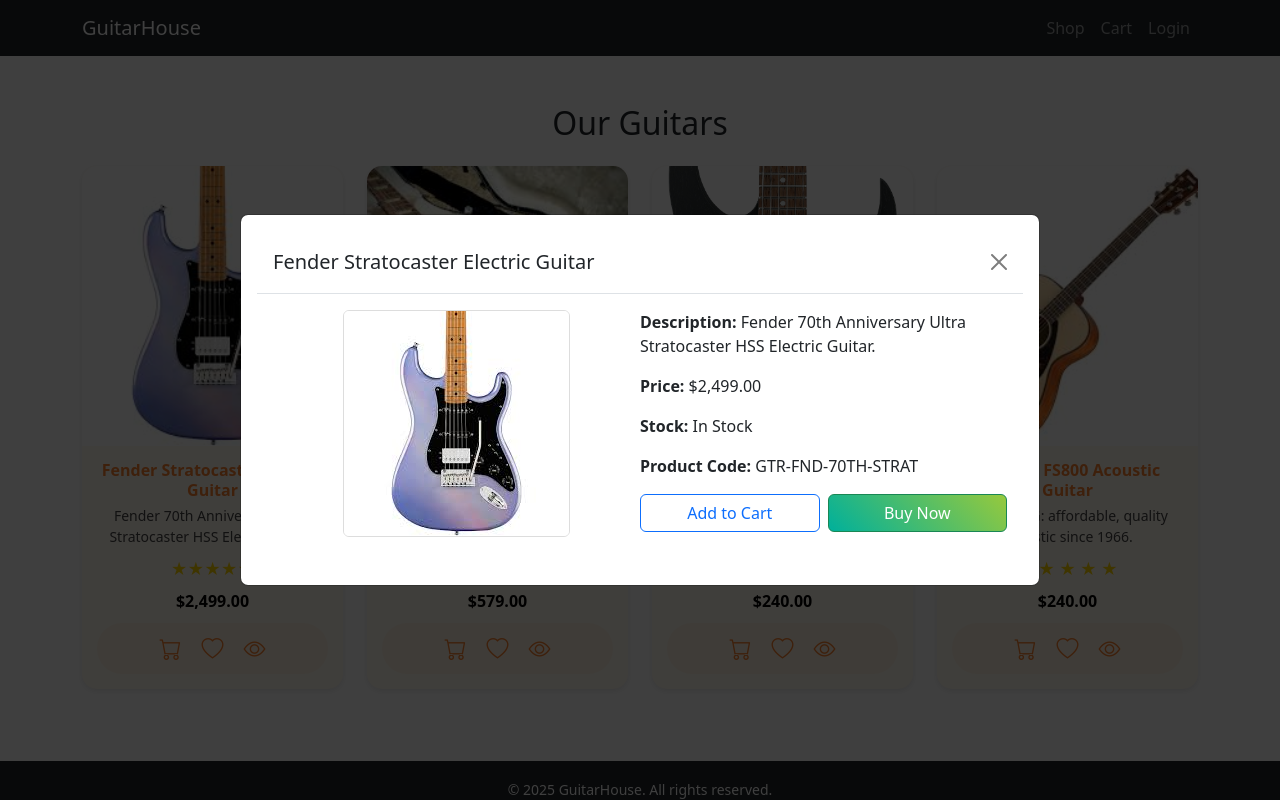
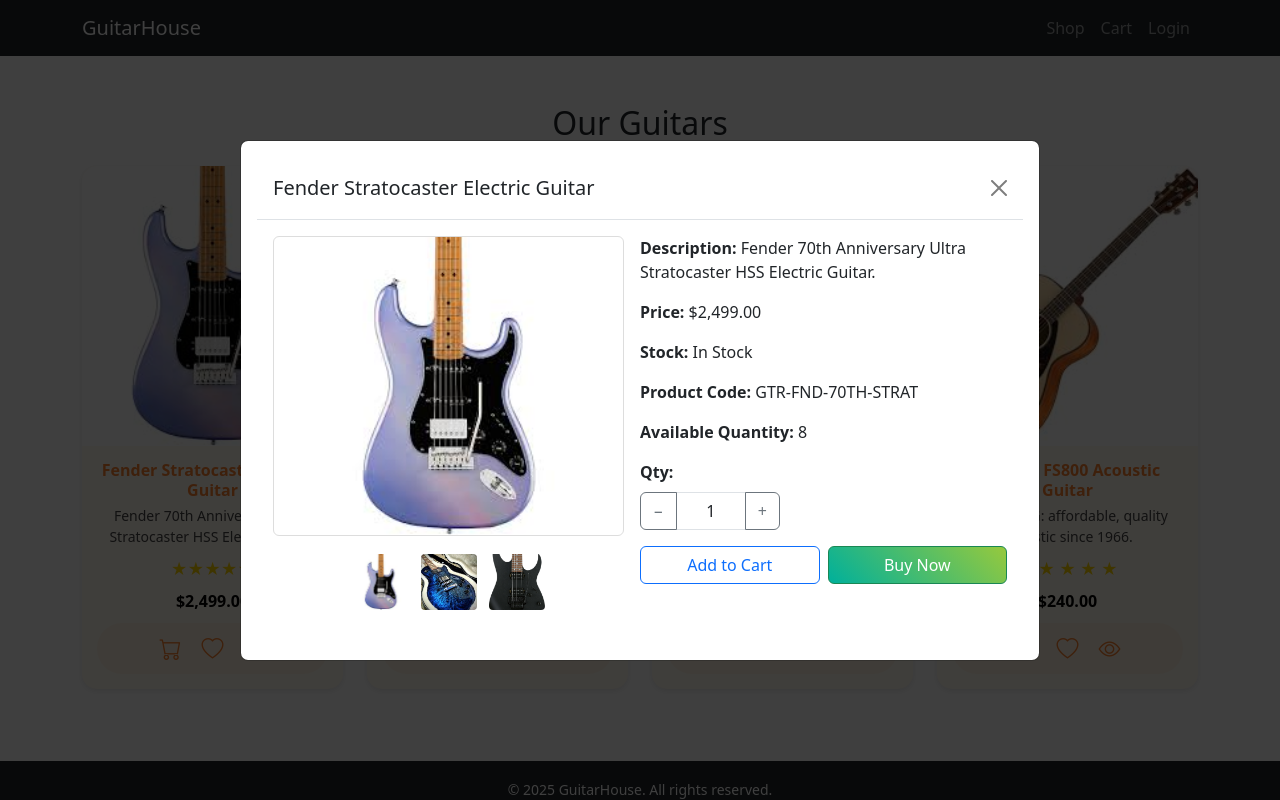
Before and after one commit to chathura-kulathunga/GuitarHouse-web, a PHP site: page /shop.php in a window 1280 px wide, after a click that opens the changed part. Run offline with PHP 8.4, Linux system fonts and the light colour scheme.

Commit message:
dev-shop-02: Update card-model styles and scripts

```diff
--- a/assets/css/shop-style.css
+++ b/assets/css/shop-style.css
@@ -89,10 +89,26 @@
   color: #F3C623;
 }
 
+/* Modal box */
 .modal-content {
   border-radius: 1rem;
   padding: 1rem;
 }
-.modal-body img {
+.main-img {
+  width: 100%;
+  max-height: 300px;
+  object-fit: contain;
   border: 1px solid #ddd;
+  border-radius: 0.5rem;
 }
+.thumb-img {
+  width: 60px;
+  height: 60px;
+  object-fit: cover;
+  cursor: pointer;
+  border: 2px solid transparent;
+  transition: border-color 0.2s;
+}
+.thumb-img:hover {
+  border-color: #0d6efd;
+}
--- a/assets/js/script.js
+++ b/assets/js/script.js
@@ -15,3 +15,41 @@ function toggleScrollTopBtn() {
 function scrollToTop() {
     window.scrollTo({ top: 0, behavior: 'smooth' });
 }
+
+// Image Switcher .js//
+function switchImage(mainId, newSrc) {
+ document.getElementById(mainId).src = newSrc;
+}
+
+// Quantity Validation .js//
+const maxQty = 8;
+
+function changeQty(amount, id) {
+    const input = document.getElementById(`quantityInput${id}`);
+    const error = document.getElementById(`quantityError${id}`);
+    let value = input.value.trim();
+
+    if (!/^\d+$/.test(value)) value = 1; // fallback if invalid
+
+    let newQty = parseInt(value) + amount;
+
+    if (newQty < 1) newQty = 1;
+    if (newQty > maxQty) newQty = maxQty;
+
+    input.value = newQty;
+    error.style.display = "none";
+}
+
+function validateQuantity(id) {
+    const input = document.getElementById(`quantityInput${id}`);
+    const error = document.getElementById(`quantityError${id}`);
+    const value = input.value.trim();
+
+    if (!/^[1-9]\d*$/.test(value) || parseInt(value) > maxQty) {
+        error.style.display = "block";
+    } else {
+        error.style.display = "none";
+        alert(`Added ${value} item(s) to cart!`);
+        // Implement actual cart logic here
+    }
+}
--- a/shop.php
+++ b/shop.php
@@ -143,17 +143,41 @@
                     <h5 class="modal-title" id="productModal1Label">Fender Stratocaster Electric Guitar</h5>
                     <button type="button" class="btn-close" data-bs-dismiss="modal" aria-label="Close"></button>
                 </div>
+
                 <div class="modal-body d-flex flex-wrap">
-        <div class="col-md-6 text-center mb-3">
-          <img src="assets/images/shop/guitar1.jpg" alt="Guitar Image" class="img-fluid rounded" style="max-height: 300px;">
+                    <!-- Image Switcher -->
+                    <div class="col-md-6 text-center mb-3 pe-3">
+                        <div class="image-switcher">
+                            <!-- Main Display Image -->
+                            <img id="mainImage1" src="assets/images/shop/guitar1.jpg" alt="Main Guitar" class="main-img img-fluid rounded">
+
+                            <!-- Thumbnails -->
+                            <div class="thumbs d-flex justify-content-center mt-3 gap-2">
+                                <img src="assets/images/shop/guitar1.jpg" class="thumb-img rounded" onclick="switchImage('mainImage1', 'assets/images/shop/guitar1.jpg')">
+                                <img src="assets/images/shop/guitar2.jpg" class="thumb-img rounded" onclick="switchImage('mainImage1', 'assets/images/shop/guitar2.jpg')">
+                                <img src="assets/images/shop/guitar3.jpg" class="thumb-img rounded" onclick="switchImage('mainImage1', 'assets/images/shop/guitar3.jpg')">
                             </div>
+                        </div>
+                    </div>
+
+                    <!-- Product Info -->
                     <div class="col-md-6">
                         <p><strong>Description:</strong> Fender 70th Anniversary Ultra Stratocaster HSS Electric Guitar.</p>
                         <p><strong>Price:</strong> $2,499.00</p>
                         <p><strong>Stock:</strong> In Stock</p>
                         <p><strong>Product Code:</strong> GTR-FND-70TH-STRAT</p>
+                        <p><strong>Available Quantity:</strong> 8</p>
+                        <div class="mb-3">
+                            <label class="form-label"><strong>Qty:</strong></label>
+                            <div class="input-group" style="width: 140px;">
+                                <button class="btn btn-outline-secondary" type="button" onclick="changeQty(-1, 1)">−</button>
+                                <input type="text" id="quantityInput1" class="form-control text-center" value="1">
+                                <button class="btn btn-outline-secondary" type="button" onclick="changeQty(1, 1)">+</button>
+                            </div>
+                            <div id="quantityError1" class="text-danger mt-1" style="display:none;">Enter whole number between 1 and 8.</div>
+                        </div>
                         <div class="d-flex gap-2 mt-3">
-            <button class="btn btn-outline-primary w-100">Add to Cart</button>
+                            <button class="btn btn-outline-primary w-100" onclick="validateQuantity(1)">Add to Cart</button>
                             <button class="btn btn-success w-100">Buy Now</button>
                         </div>
                     </div>
@@ -161,7 +185,6 @@
             </div>
         </div>
     </div>
-
 
     <?php include('includes/footer.php'); ?>
 
@@ -172,6 +195,8 @@
 
     <!-- JS -->
     <script src="assets/js/bootstrap.bundle.min.js"></script>
+    <script src="assets/js/script.js"></script>
+
 </body>
 
 </html>
```
Lines whose indentation alone changed are shown as unchanged.
